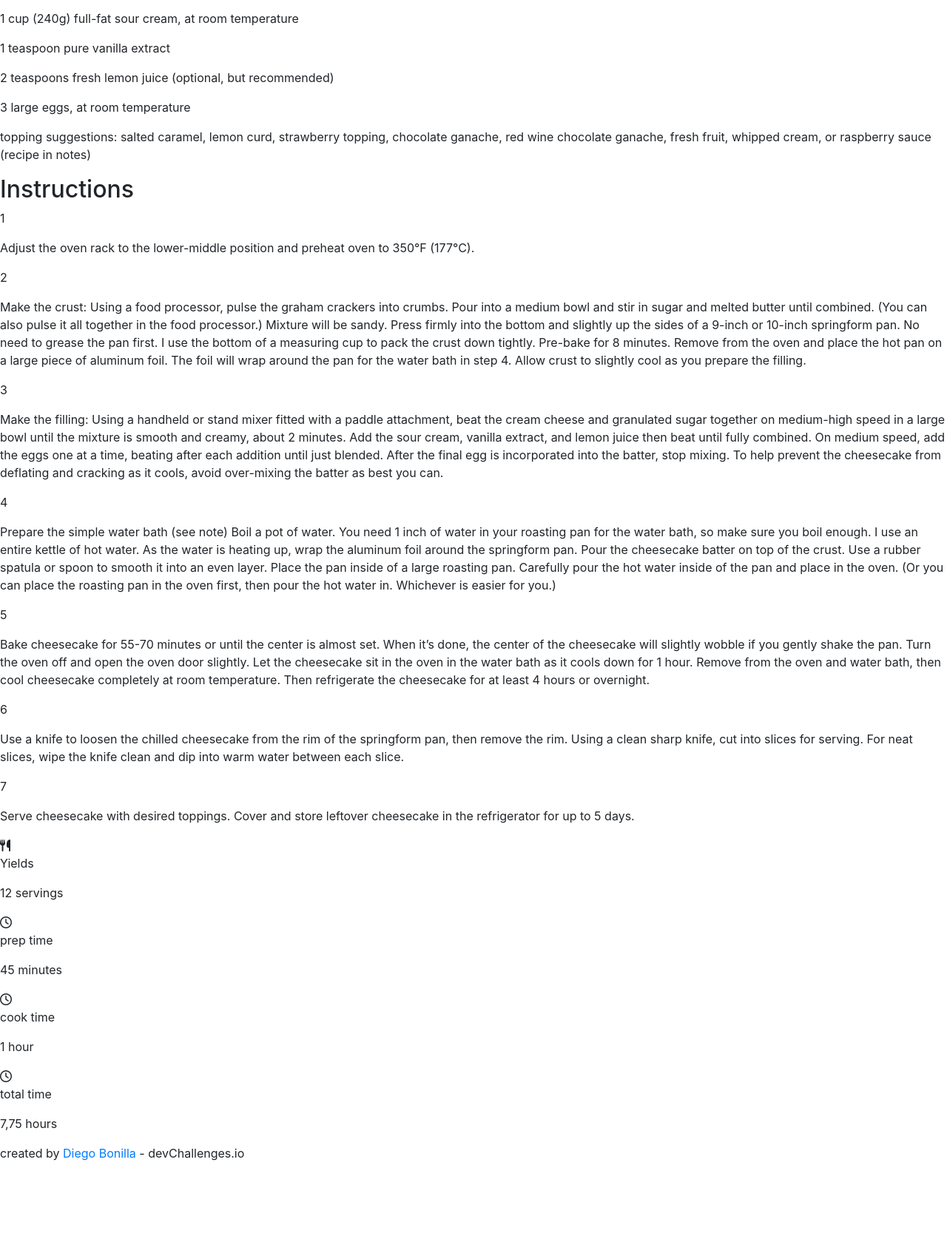
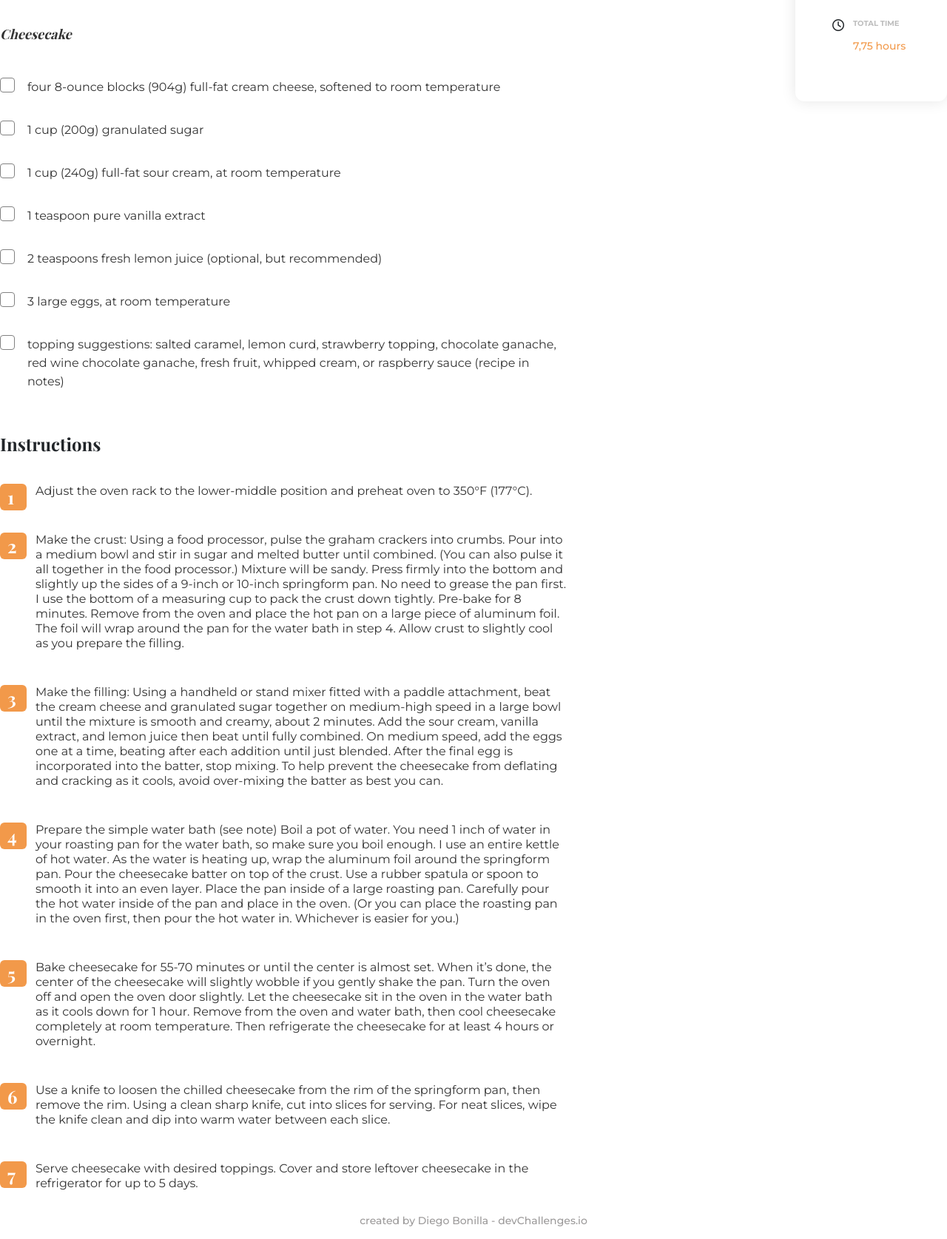
Before and after one commit to drbv27/RecipePageChallenge, a plain HTML site: page index.html in a window 1280 px wide. Shown: the part 936-2611 px from the top of the page at 74% size. Before the commit the page ends 2523 px from the top, so only its background shows below. Drawn offline with nearby package versions, Linux system fonts and the light colour scheme; a web font is replaced by a local one.

Commit message:
Adding Global Styles

```diff
--- a/assets/css/style.css
+++ b/assets/css/style.css
@@ -14,3 +14,242 @@
     font-weight: 500;
     line-height: 14.63px;
 }
+
+*{
+    margin: 0;
+    padding: 0;
+    font-family: 'Montserrat', sans-serif;
+}
+.content {
+    margin: 0 auto;
+    margin-top: 52px;
+    margin-bottom: 215px;
+    width: 70%;
+    display: flex;
+    flex-direction: column;
+    gap:50px
+}
+.photo {
+    width: 100%;
+}
+.title{
+    display: flex;
+    flex-direction: column;
+    gap: 17px;
+}
+.titulo{
+    font-family: 'Playfair Display';
+    font-style: normal;
+    font-weight: bold;
+    font-size: 48px;
+    line-height: 64px;
+}
+
+.descripcion {
+    display: flex;
+    font-family: Montserrat;
+    font-style: italic;
+    font-weight: 500;
+    font-size: 14px;
+    line-height: 17px;
+
+    /* Gray 2 */
+
+    color: #4F4F4F;
+    width: 65%;
+}
+
+.descripcion img{
+    width: 13px;
+    color: #C4C4C4;
+    margin-right: 12px;
+}
+
+
+.titulos {
+    font-family: 'Playfair Display';
+    font-style: normal;
+    font-weight: bold;
+    font-size: 24px;
+    line-height: 32px;
+}
+
+.content1 {
+    display: flex;
+    width: 100%;
+    justify-content: space-between;
+}
+.specs{
+    align-self:flex-start;
+    box-shadow: 0px 0px 20px rgba(0, 0, 0, 0.1);
+    border-radius: 12px;
+    display: flex;
+    flex-direction: column;
+    padding: 50px 50px;
+    gap: 30px;
+    justify-content: space-around;
+}
+.specs .spec{
+    display: flex;
+    gap: 12px;
+}
+.specs .spec .datos {
+    width:77px;
+}
+.specs .spec .datos .info {
+    font-family: "Montserrat";
+    font-style: normal;
+    font-weight: bold;
+    font-size: 10px;
+    line-height: 12px;
+    text-transform: uppercase;
+    color: #BDBDBD;
+}
+.specs .spec .datos .dato{
+    font-family: "Montserrat";
+    font-style: normal;
+    font-weight: 500;
+    font-size: 14px;
+    line-height: 17px;
+    color: #F2994A;
+}
+
+.ingredients{
+    display: flex;
+    flex-direction: column;
+    gap: 40px;
+    width: 60%;
+}
+.ingredients .ingredient{
+    display: flex;
+    flex-direction: column;
+    gap: 17px;
+}
+.ingredients .ingredient .subtitle{
+    font-family: 'Playfair Display';
+    font-style: italic;
+    font-weight: normal;
+    font-size: 18px;
+    line-height: 24px;
+    margin-bottom: 30px;
+}
+.ingredients p{
+    font-family: 'Montserrat';
+    font-style: normal;
+    font-weight: normal;
+    font-size: 16px;
+    line-height: 25px;
+    color: #333333;
+    flex:1;
+}
+.ingredients .check{
+    display: flex;
+    gap: 17px;
+
+}
+.ingredients .check .checkbox{
+    width: 20px;
+    height: 20px;
+    border-radius: 4px;
+    border: 1px solid #828282;
+}
+.instructions{
+    display: flex;
+    flex-direction: column;
+    gap: 30px;
+}
+.instructions .step{
+    display: flex;
+    gap: 12px;
+}
+.instructions .step p{
+    font-family: 'Montserrat';
+    font-style: normal;
+    font-weight: normal;
+    font-size: 16px;
+    line-height: 20px;
+    flex: 1;
+}
+.instructions .step .number{
+    width: 36px;
+    height: 36px;
+    background: #F2994A;
+    border-radius: 6px;
+    display: flex;
+    align-items: center;
+}
+.instructions .step .number p{
+    font-family: 'Playfair Display';
+    font-style: normal;
+    font-weight: bold;
+    font-size: 24px;
+    line-height: 32px;
+    color: #fff;
+    margin: 10px;
+}
+
+.source{
+    font-family: Montserrat;
+    font-style: italic;
+    font-weight: normal;
+    font-size: 16px;
+    line-height: 150%;
+    /* identical to box height, or 24px */
+
+
+    /* Gray 4 */
+
+    color: #BDBDBD;
+}
+
+.author {
+    font-family: Montserrat;
+    font-style: normal;
+    font-weight: 500;
+    font-size: 14px;
+    line-height: 17px;
+    /* identical to box height */
+
+    text-align: center;
+
+    color: #828282;
+}
+
+.author{
+    font-style: normal;
+    font-weight: 500;
+    font-size: 14px;
+    line-height: 17px;
+    text-align: center;
+    color: #9c9a9a;
+}
+
+.author a{
+    color: #9c9a9a;
+}
+
+@media screen and (max-width:900px){
+    .titulo{
+        font-size: 24px;
+    }
+    .content1{
+        flex-direction: column-reverse;
+        gap: 20px;
+    }
+    .descripcion{
+        width: 100%;
+    }
+    .specs{
+        width: 100%;
+        flex-direction: row;
+        flex-wrap: wrap;
+        justify-content: flex-start;
+        box-shadow: 0px 0px 0px rgba(0, 0, 0, 0.1);
+    }
+    .content{
+        width: 95%;
+    }
+    .ingredients{
+        width: 100%;
+    }
+}
--- a/index.html
+++ b/index.html
@@ -153,7 +153,7 @@
 </div>
 <p class="author">created by <a href="https://github.com/drbv27">Diego Bonilla</a> - devChallenges.io</p>
 
-<script src="https://kit.fontawesome.com/4525fe6469.js" crossorigin="anonymous"></script>
+<script src="https://kit.fontawesome.com/3e3133ad6e.js" crossorigin="anonymous"></script>
 
 
 
```
